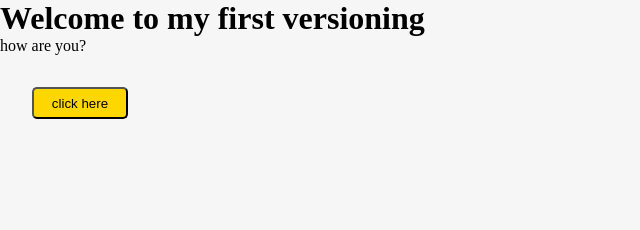
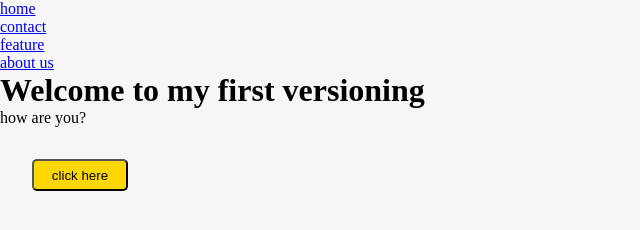
Before and after one commit to Launce22/version-2, a plain HTML site: page index.html in a window 1280 px wide. Shown: the whole page, without its empty margins (0-640 px from the left). Drawn offline with Linux system fonts and the light colour scheme.

Commit message:
feature: add nav bar and style it

```diff
--- a/index.css
+++ b/index.css
@@ -16,3 +16,7 @@
   width: 6rem;
   margin: 2rem;
 }
+
+li {
+  list-style: none;
+}
--- a/index.html
+++ b/index.html
@@ -7,6 +7,14 @@
   <title>Document</title>
 </head>
 <body>
+  <nav>
+    <ul>
+      <li><a href="#">home</a></li>
+      <li><a href="#">contact</a></li>
+      <li><a href="#">feature</a></li>
+      <li><a href="#">about us</a></li>
+    </ul>
+  </nav>
   <h1>Welcome to my first versioning</h1>
   <p>how are you?</p>
   <button>click here</button>
```
